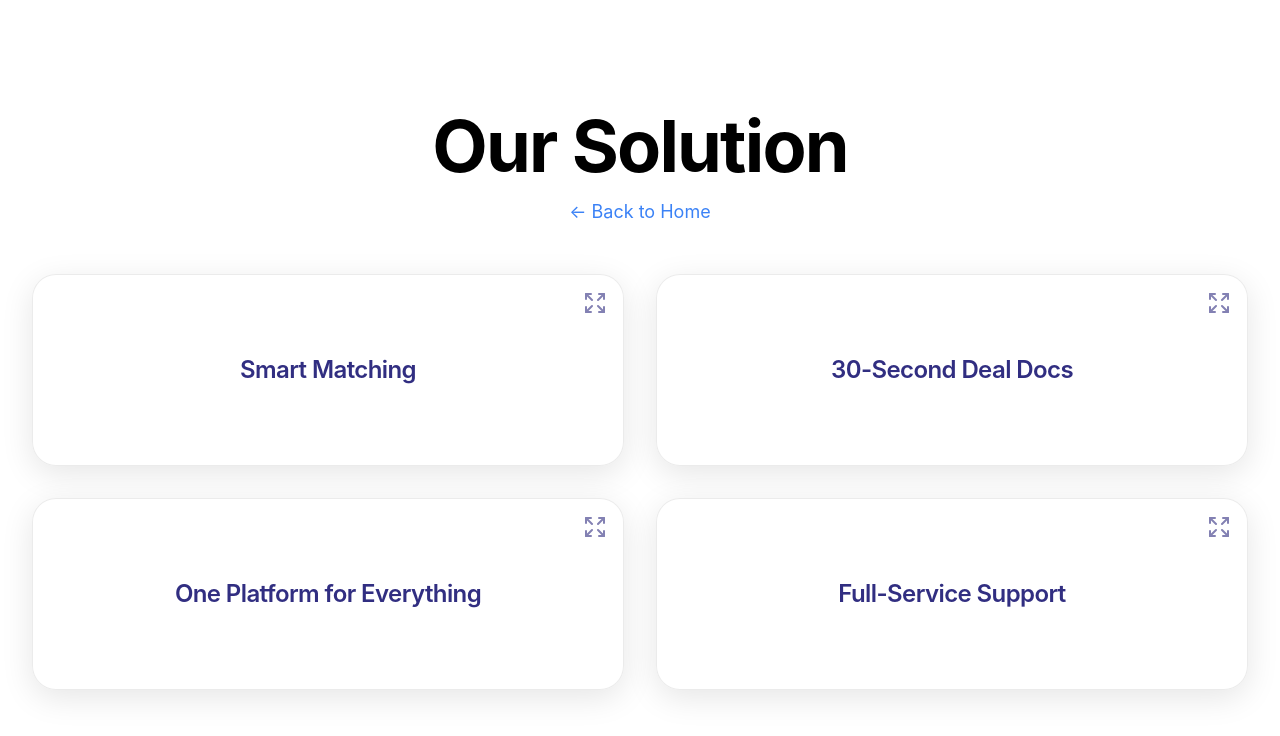
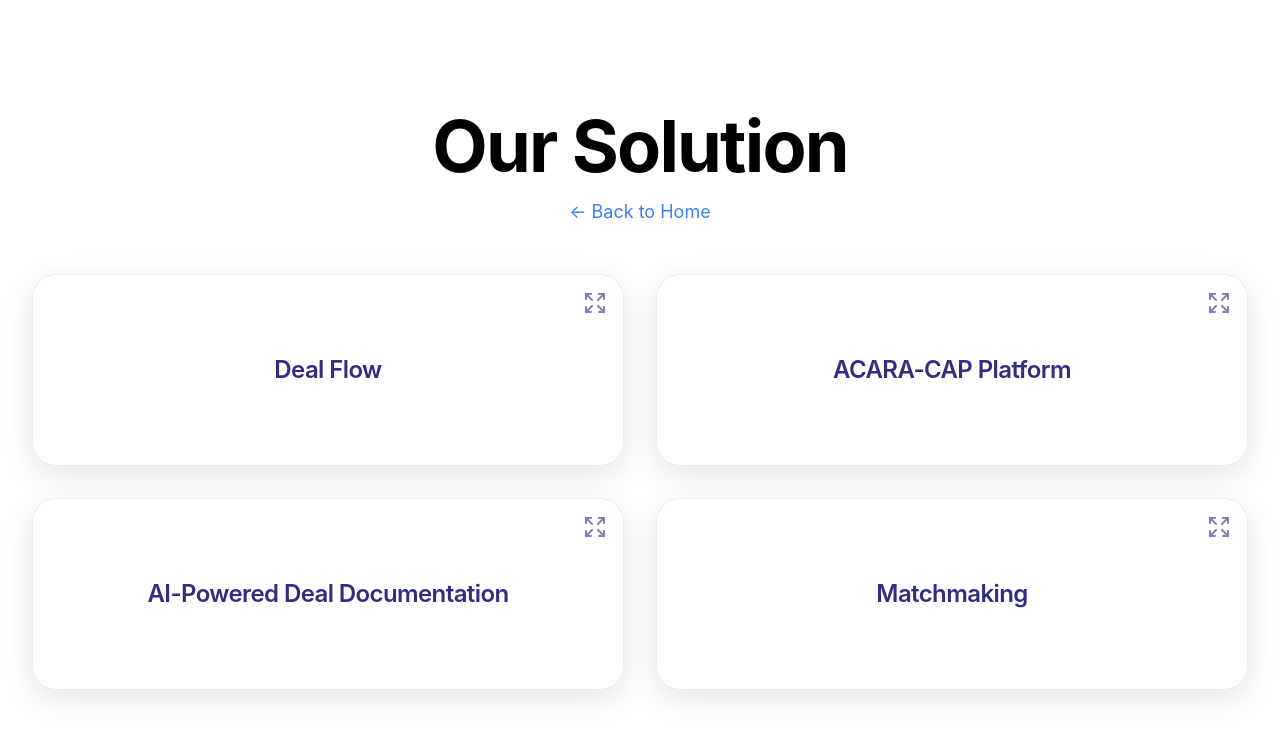
Before and after one commit to paramvora-myacara/acara-deck, a Next.js app: page /solution in a window 1280 px wide. Shown: the top 736 px of the page. Built offline with nearby package versions, Linux system fonts and the light colour scheme.

Commit message:
update soln copy

```diff
--- a/src/app/solution/page.tsx
+++ b/src/app/solution/page.tsx
@@ -4,12 +4,12 @@ import InteractiveCardPage, { CardData } from "@/components/InteractiveCardPage"
 
 const solutionCards: Omit<CardData, 'slug'>[] = [
   {
-    title: "Smart Matching",
+    title: "Deal Flow",
+    role: "Access nationwide deal flow from established leaders, dealer networks, and state-of-the-art outbound marketing.",
     content: [
-      "AI learns what lenders like",
-      "Matches developers to right lenders",
-      "Gets smarter over time",
-      "Our proprietary LenderLine™ algorithm combines a classical Gale-Shapley model with a reinforcement-learning layer that re-weights preferences in real-time based on user feedback.",
+      "Borrowers: Present deals to the largest lender network, regardless of your broker connections.",
+      "Lenders: Receive high-quality, third-party vetted deals tailored to your preferences.",
+      "Advisors: Activate 120K brokers to place debt deals with centralized leads and deal flow.",
     ],
     videoUrl: "/AcaraDemo720p.mp4",
     gradient: "from-blue-50 to-indigo-100 dark:from-blue-900/20 dark:to-indigo-900/20",
@@ -18,12 +18,12 @@ const solutionCards: Omit<CardData, 'slug'>[] = [
     dotColor: "bg-indigo-700 dark:bg-indigo-400"
   },
   {
-    title: "30-Second Deal Docs",
+    title: "ACARA-CAP Platform",
+    role: "One centralized platform for the entire journey from idea to wire transfer.",
     content: [
-      "Drag and drop any documents",
-      "AI builds your OM instantly",
-      "Always up-to-date",
-      "Ask questions, get answers",
+      "Borrowers: Manage multiple projects efficiently, eliminate redundant data entry, and enjoy a streamlined, win-win funding process.",
+      "Lenders: Access diversified deal flow in a standardized format for quick evaluation. Interact with borrowers and advisors on the same platform, with integrated third-party verification.",
+      "Advisors: Benefit from a single source for data and conversations, simplifying management of multiple borrowers and lenders with one unified process for all deals.",
     ],
     videoUrl: "/OMDemoAcaraDeck720p.mp4",
     gradient: "from-blue-50 to-indigo-100 dark:from-blue-900/20 dark:to-indigo-900/20",
@@ -32,11 +32,12 @@ const solutionCards: Omit<CardData, 'slug'>[] = [
     dotColor: "bg-indigo-700 dark:bg-indigo-400"
   },
   {
-    title: "One Platform for Everything",
+    title: "AI-Powered Deal Documentation",
+    role: "Generate OMs and Due Diligence vaults in 30 seconds, with live updates and version control.",
     content: [
-      "Developers raise capital",
-      "Lenders find deals",
-      "Everyone wins",
+      "Borrowers: Drag and drop information for Borrower and Project Resumes just once, with live updates for changing variables and a dynamic OM on your dashboard (no static PDFs).",
+      "Lenders: Always access the latest information, compare deals side-by-side, and get live AI insights directly from the OM.",
+      "Advisors: Use a single repository for all communication and documentation, with a consistent workflow that converts deals in days, not months.",
     ],
     imageUrl: "/OnePlatformImg.png",
     imageAlt: "One Platform for Everything",
@@ -46,11 +47,12 @@ const solutionCards: Omit<CardData, 'slug'>[] = [
     dotColor: "bg-indigo-700 dark:bg-indigo-400"
   },
   {
-    title: "Full-Service Support",
+    title: "Matchmaking",
+    role: "Leverage AI for precise, curated matchmaking between lenders and borrowers.",
     content: [
-      "Expert broker team",
-      "Wide lender network",
-      "White-glove service",
+      "Borrowers: Get enhanced resume curation, visibility into available lenders, and higher success rates in securing loans.",
+      "Lenders: Discover only relevant matches through our subscription white-glove service, enabling faster capital deployment.",
+      "Advisors: Match with superior deals for higher conversions and better commission cuts from lenders.",
     ],
     gradient: "from-blue-50 to-indigo-100 dark:from-blue-900/20 dark:to-indigo-900/20",
     textColor: "text-indigo-900 dark:text-indigo-300",
```
